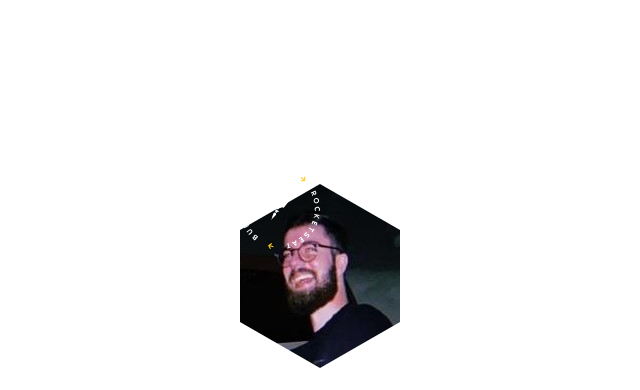
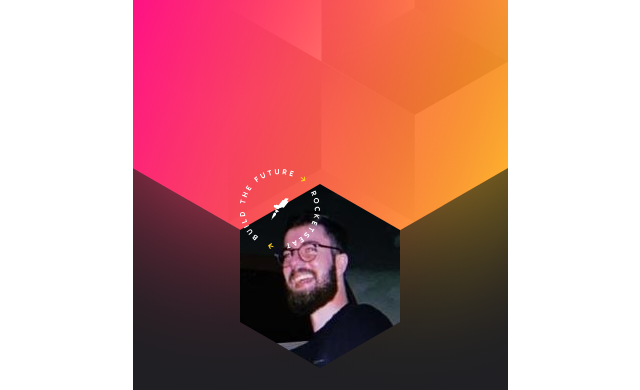
Before and after one commit to angelodrigues/Cracha-DoWhile, a plain HTML site: page index.html in a window 1280 px wide. Shown: the top 390 px of the page, without its empty margins (320-960 px from the left). Drawn offline with Linux system fonts and the light colour scheme.

Commit message:
Update style.css

```diff
--- a/style.css
+++ b/style.css
@@ -21,7 +21,7 @@ body {
 }
 
 main {
-  background: url(images/background.svg);
+  background: url(image/background.svg);
   width: 375px;
   height: 812px;
 }
```
